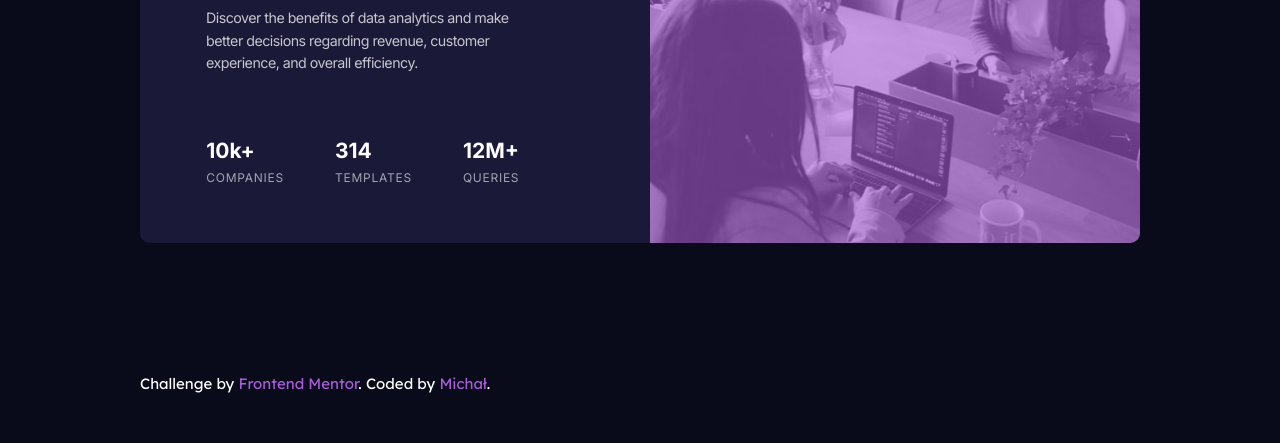
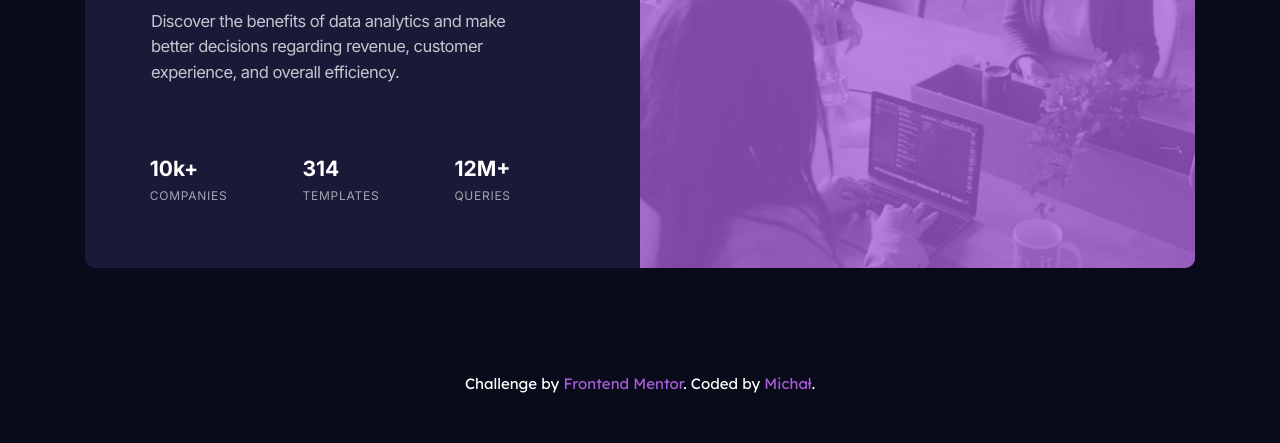
Before and after one commit to micSlusarczyk/stats-preview, a plain HTML site: page index.html in a window 1280 px wide. Shown: the part 357-800 px from the top of the page. Drawn offline with Linux system fonts and the light colour scheme.

Commit message:
change dimensions

```diff
--- a/index.html
+++ b/index.html
@@ -8,7 +8,7 @@
   <title>Frontend Mentor | Stats preview card component</title>
 </head>
 <body>
-<dic class="card">
+<div class="card">
   <div class="card-left">
     <div class="title">Get <span>insights</span> that help your business grow.</div>
 
--- a/style.css
+++ b/style.css
@@ -26,8 +26,8 @@ a{
 }
 
 .card {
-    width: 1000px;
-    height: 400px;
+    width: 1110px;
+    height: 450px;
     background-color: hsl(244, 38%, 16%);
     border-radius: 10px;
     display: flex;
@@ -35,7 +35,7 @@ a{
 }
 
 .card .card-left {
-    width: 51%;
+    width: 50%;
     display: flex;
     flex-direction: column;
     justify-content: space-evenly;
@@ -44,7 +44,7 @@ a{
 }
 .card .card-left .title {
     font-family: "Inter", serif;
-    font-size:2.1rem;
+    font-size:2.5rem;
     font-weight: 700;
     color:hsl(0, 0%, 100%);
 }
@@ -55,8 +55,8 @@ a{
 
 .card .card-left .main {
     font-family: "Inter", serif;
-    font-size:.95rem;
-    line-height: 1.5rem;
+    font-size:1.1rem;
+    line-height: 1.7rem;
     letter-spacing: -.035rem;
     font-weight: 400;
     color:hsla(0, 0%, 100%, 0.75);
@@ -67,7 +67,7 @@ a{
 .card .card-left .info {
     display: flex;
     flex-direction: row;
-    grid-gap: 3.4rem;
+    grid-gap: 5rem;
     text-align: left;
     line-height: 1.6rem;
     padding-right: 2.7rem;
@@ -95,7 +95,7 @@ a{
 
 .card .card-right {
     display: flex;
-    width: 49%;
+    width: 50%;
     border-radius: 0 10px 10px 0;
 }
 
@@ -113,7 +113,7 @@ a{
     content: "";
     width: 100%;
     background-color:  hsl(277, 64%, 61%);
-    opacity: .6;
+    opacity: .75;
     border-radius: 0 10px 10px 0;
 }
 
@@ -156,13 +156,15 @@ a{
         justify-content: center;
         grid-gap:2rem;
         padding: 0;
-        padding-top:1rem;
     }
 
     .card .card-left .info-data{
         font-size: 1.7rem;
         text-align: center;
 
+    }
+    .card .card-left .title{
+        font-size: 2rem;
     }
     .card .card-left .title,
     .card .card-left .main{
@@ -172,7 +174,6 @@ a{
         margin:0 .75rem;
         padding:0;
         padding-bottom:1rem;
-        letter-spacing: .05rem;
         line-height: 1.8rem;
     }
 
```
